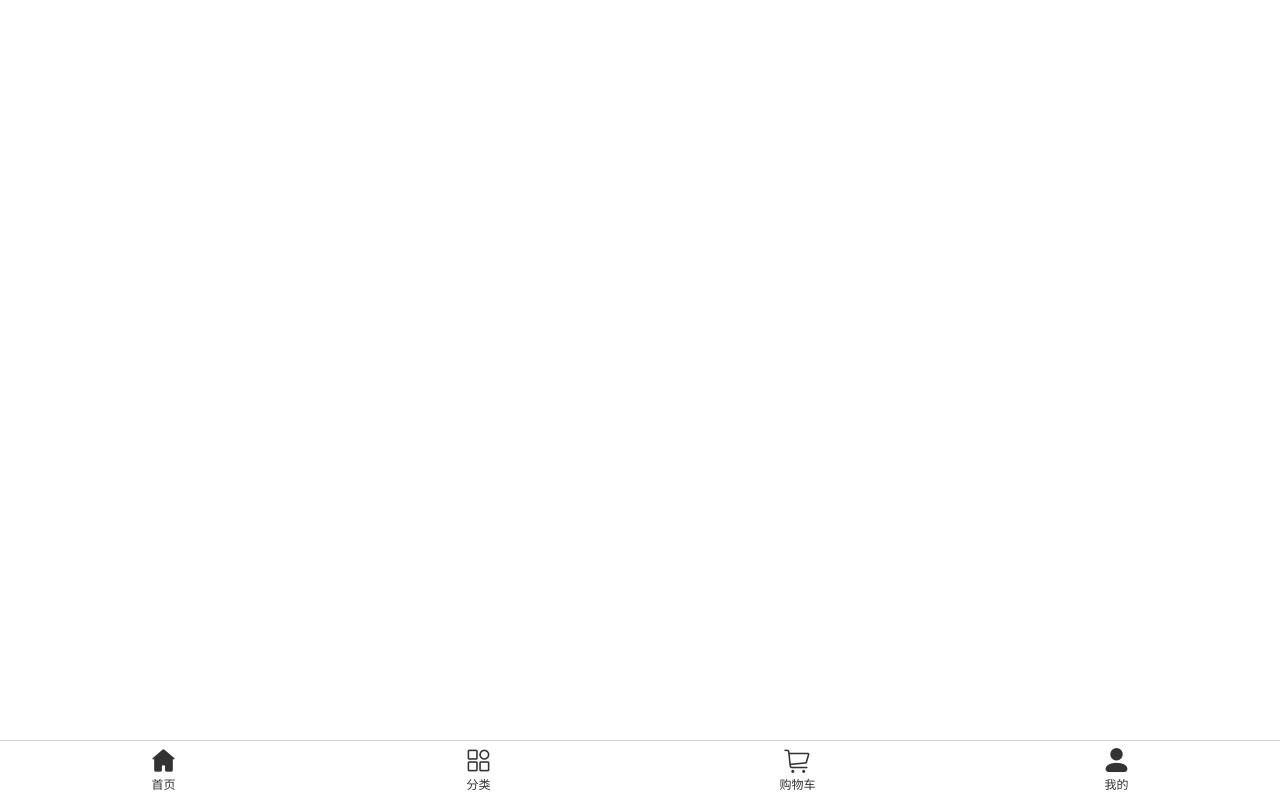
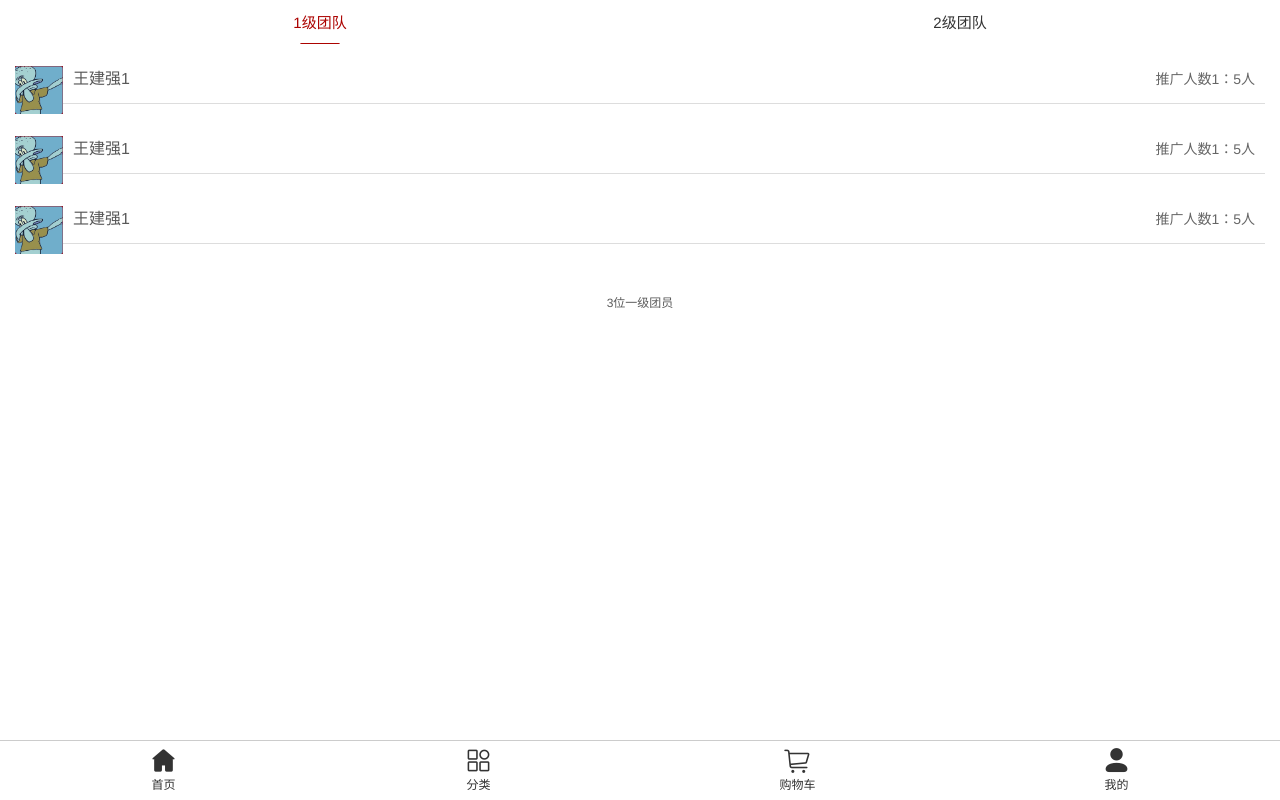
Before and after one commit to gengyunwork/medicinal, a Vue app: page /myTeam in a window 1280 px wide. Built offline with nearby package versions, Linux system fonts and the light colour scheme.

Commit message:
我的团队

```diff
--- a/src/main.js
+++ b/src/main.js
@@ -43,6 +43,10 @@ import { Tab, Tabs } from "vant";
 
 Vue.use(Tab).use(Tabs);
 
+import { Divider } from 'vant';
+
+Vue.use(Divider);
+
 // options 为可选参数，无则不传
 Vue.use(Lazyload);
 Vue.config.productionTip = true;
--- a/src/router.js
+++ b/src/router.js
@@ -54,6 +54,14 @@ export default new Router({
         title: "关于我们"
       },
       component: () => import("./views/user/aboutUs.vue")
+    },
+    {
+      path: "/myTeam",
+      name: "myTeam",
+      meta: {
+        title: "我的团队"
+      },
+      component: () => import("./views/user/distribute/myTeam.vue")
     }
   ]
 });
--- a/src/views/user/distribute/index.vue
+++ b/src/views/user/distribute/index.vue
@@ -44,7 +44,7 @@
     </van-cell>
     <div style="padding-top:20px;background:#f5f5f5;"></div>
     <!-- 我的团队 邀请分销 分销说明 -->
-    <van-cell is-link>
+    <van-cell is-link to="myTeam">
       <template slot="title">
         <i class="cell-icon cell-team" slot="icon"></i>
         <span>我的团队</span>
--- /dev/null
+++ b/src/views/user/distribute/myTeam.vue
@@ -0,0 +1,157 @@
+
+<template>
+  <div>
+    <van-tabs animated>
+      <van-tab v-for="(item) in myTeamList" :title="item.id +'级团队'" :key="item.id">
+        <div v-if="item.id == 1">
+          <div v-if="item.teamList.length == 0">
+            <van-divider
+              :style="{ color: '#999999', borderColor: '#999999', padding: '177px 76px' }"
+            >
+              <span style="color:#333333">暂无成员</span>
+            </van-divider>
+          </div>
+          <div v-else>
+            <div v-for="(value , index) in item.teamList" :key="index">
+              <div class="teamBar">
+                <div class="teamImg">
+                  <img :src="value.icon" alt />
+                </div>
+                <div class="teamOthers">
+                  <div class="teamName">{{value.name}}</div>
+                  <div class="teamNum">推广人数1：{{value.num}}人</div>
+                </div>
+              </div>
+            </div>
+          </div>
+          <div style="margin-top:40px;text-align:center;font-size:12px;width:100%;padding-bottom:19px;">{{item.teamList.length}}位一级团员</div>
+        </div>
+
+
+        <div v-if="item.id == 2">
+          <div v-if="item.teamList.length == 0">
+            <van-divider
+              :style="{ color: '#999999', borderColor: '#999999', padding: '177px 76px' }"
+            >
+              <span style="color:#333333">暂无成员</span>
+            </van-divider>
+          </div>
+          <div v-else>
+            <div v-for="(value , index) in item.teamList" :key="index">
+              <div class="teamBar">
+                <div class="teamImg">
+                  <img :src="value.icon" alt />
+                </div>
+                <div class="teamOthers">
+                  <div >
+                    <div class="teamName">{{value.name}}</div>
+                    <div class="teamNum">推广人数1：{{value.num}}人</div>
+                  </div>
+                </div>
+              </div>
+            </div>
+          </div>
+          <div style="margin-top:40px;text-align:center;font-size:12px;width:100%;padding-bottom:19px;">{{item.teamList.length}}}位二级团员</div>
+        </div>
+
+      </van-tab>
+    </van-tabs>
+  </div>
+</template>
+
+<script>
+export default {
+  data() {
+    return {
+      myTeamList: [
+        {
+          id: 1,
+          teamList: [
+            {
+              icon: require("../../../assets/images/userImg/userImg.png"),
+              name: "王建强1",
+              num: "5"
+            },
+            {
+              icon: require("../../../assets/images/userImg/userImg.png"),
+              name: "王建强1",
+              num: "5"
+            },
+            {
+              icon: require("../../../assets/images/userImg/userImg.png"),
+              name: "王建强1",
+              num: "5"
+            }
+          ]
+        },
+        {
+          id: 2,
+          teamList: [
+            {
+              icon: require("../../../assets/images/userImg/userImg.png"),
+              name: "王建强1111111",
+              num: "5"
+            },
+            {
+              icon: require("../../../assets/images/userImg/userImg.png"),
+              name: "王建强2",
+              num: "5"
+            },
+            {
+              icon: require("../../../assets/images/userImg/userImg.png"),
+              name: "王建强2",
+              num: "5"
+            }
+          ]
+        }
+      ]
+    };
+  }
+};
+</script>
+
+<style>
+.van-tabs__nav--line {
+  height: 46px;
+}
+.van-tab {
+  font-size: 15px;
+  color: #333333;
+}
+.van-tab--active {
+  color: #ac0300;
+}
+.van-tabs__line {
+  background: #ac0300;
+}
+.teamBar {
+  display: flex;
+  flex-flow: row nowrap;
+  justify-content: flex-start;
+  height: 70px;
+  line-height: 70px;
+  padding: 10px 15px;
+}
+.teamImg {
+  width: 50px;
+  height: auto;
+}
+.teamOthers {
+  border-bottom: 1px solid #dddddd;
+  height: 50px;
+  line-height: 50px;
+  padding-left: 10px;
+  padding-right: 10px;
+  width: 100%;
+  font-size: 16px;
+}
+.teamName {
+  float: left;
+}
+.teamNum {
+  margin-left: 50px;
+  color:#666666;
+  font-size:14px;
+  float: right;
+}
+</style>
--- a/src/views/user/index.vue
+++ b/src/views/user/index.vue
@@ -34,7 +34,12 @@
           <span>更多功能</span>
         </div>
         <div class="bodyBar2">
-          <div class="bodyItem" v-for="(item, index) in bodyList" :key="index" @click="linkToOthers(item.id)">
+          <div
+            class="bodyItem"
+            v-for="(item, index) in bodyList"
+            :key="index"
+            @click="linkToOthers(item.id)"
+          >
             <div style="width:20px;height:auto;margin:auto">
               <img :src="item.img" alt />
             </div>
@@ -58,12 +63,12 @@ export default {
         {
           img: require("../../assets/images/userImg/noPay.png"),
           title: "待付款",
-          num: 9 ,
+          num: 9
         },
         {
           img: require("../../assets/images/userImg/noSend.png"),
           title: "待发货",
-          num: 9 ,
+          num: 9
         },
         {
           img: require("../../assets/images/userImg/noCome.png"),
@@ -78,58 +83,61 @@ export default {
         {
           img: require("../../assets/images/userImg/mine1.png"),
           title: "我的分销商",
-          id : 1
+          id: 1
         },
         {
           img: require("../../assets/images/userImg/mine2.png"),
           title: "我的名片",
-          id : 2
+          id: 2
         },
         {
           img: require("../../assets/images/userImg/mine3.png"),
           title: "我的收藏",
-          id : 3
+          id: 3
         },
         {
           img: require("../../assets/images/userImg/mine4.png"),
           title: "实体地图",
-          id : 4
+          id: 4
         },
         {
           img: require("../../assets/images/userImg/mine5.png"),
           title: "地址管理",
-          id : 5
+          id: 5
         },
         {
           img: require("../../assets/images/userImg/mine6.png"),
           title: "我的足迹",
-          id : 6
+          id: 6
         },
         {
           img: require("../../assets/images/userImg/mine7.png"),
           title: "联系客服",
-          id : 7
+          id: 7
         },
         {
           img: require("../../assets/images/userImg/mine8.png"),
           title: "药房资质",
-          id : 8
+          id: 8
         },
         {
           img: require("../../assets/images/userImg/mine9.png"),
           title: "关于我们",
-          id : 9
+          id: 9
         }
       ]
     };
   },
-  methods:{
-      linkToOthers(e){
-          console.log(e)
-          if(e == 9){
-               this.$router.push({path:"/aboutUs"})
-          }
+  methods: {
+    linkToOthers(e) {
+      console.log(e);
+      if (e == 1) {
+        this.$router.push({ path: "/distribute" });
       }
+      if (e == 9) {
+        this.$router.push({ path: "/aboutUs" });
+      }
+    }
   }
 };
 </script>
```
